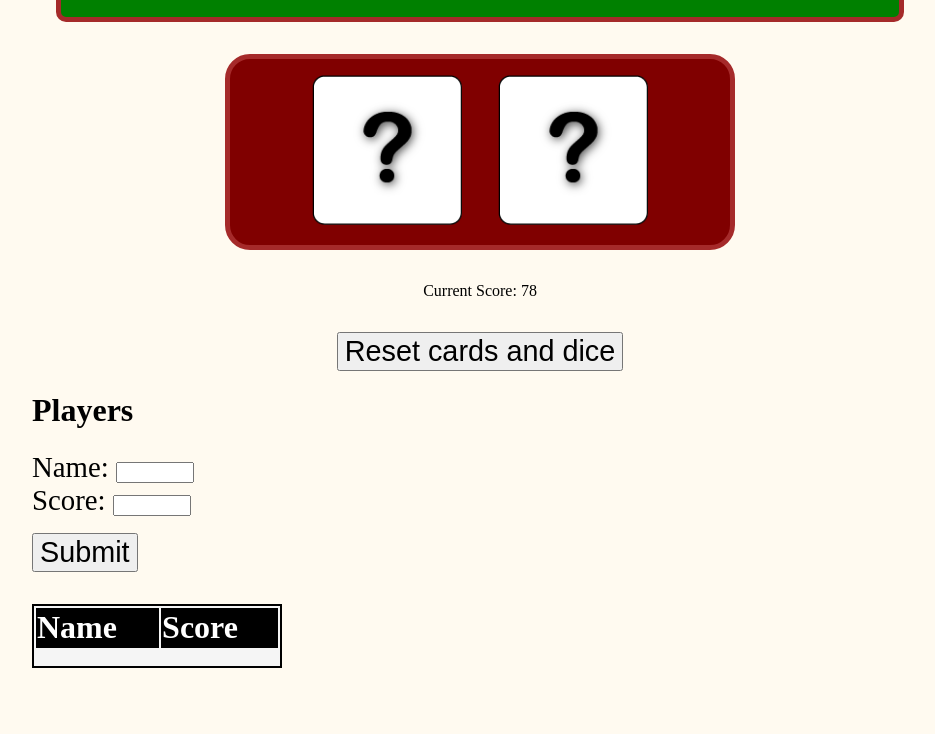
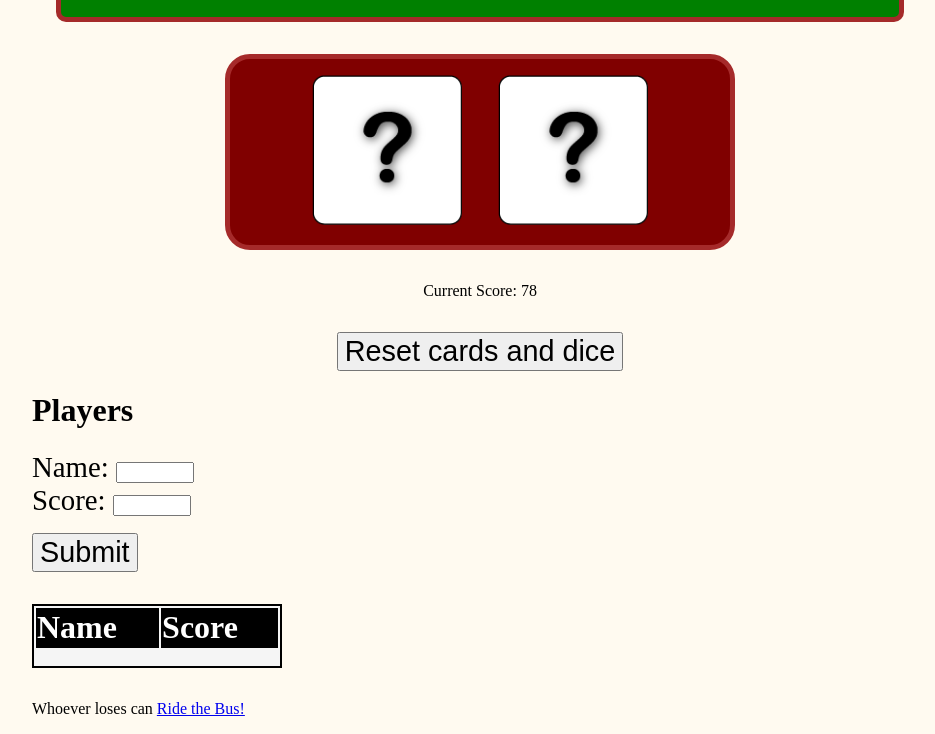
Before and after one commit to oversizedcanoe/bigbill, a plain HTML site: page index.html in a window 1280 px wide. Shown: the part 578-1312 px from the top of the page, without its empty margins (160-1095 px from the left). Before the commit the page ends 1278 px from the top, so only its background shows below. Drawn offline with nearby package versions, Linux system fonts and the light colour scheme.

Commit message:
added link to ride the bus

```diff
--- a/index.html
+++ b/index.html
@@ -54,6 +54,7 @@
             </tbody>
 
         </table>
+        <p>Whoever loses can <a href="https://cook0318.github.io/ridethebus/" target="_blank">Ride the Bus!</a></p>
     </div>
 
 <script src="https://ajax.googleapis.com/ajax/libs/jquery/3.4.1/jquery.min.js"></script>
```
